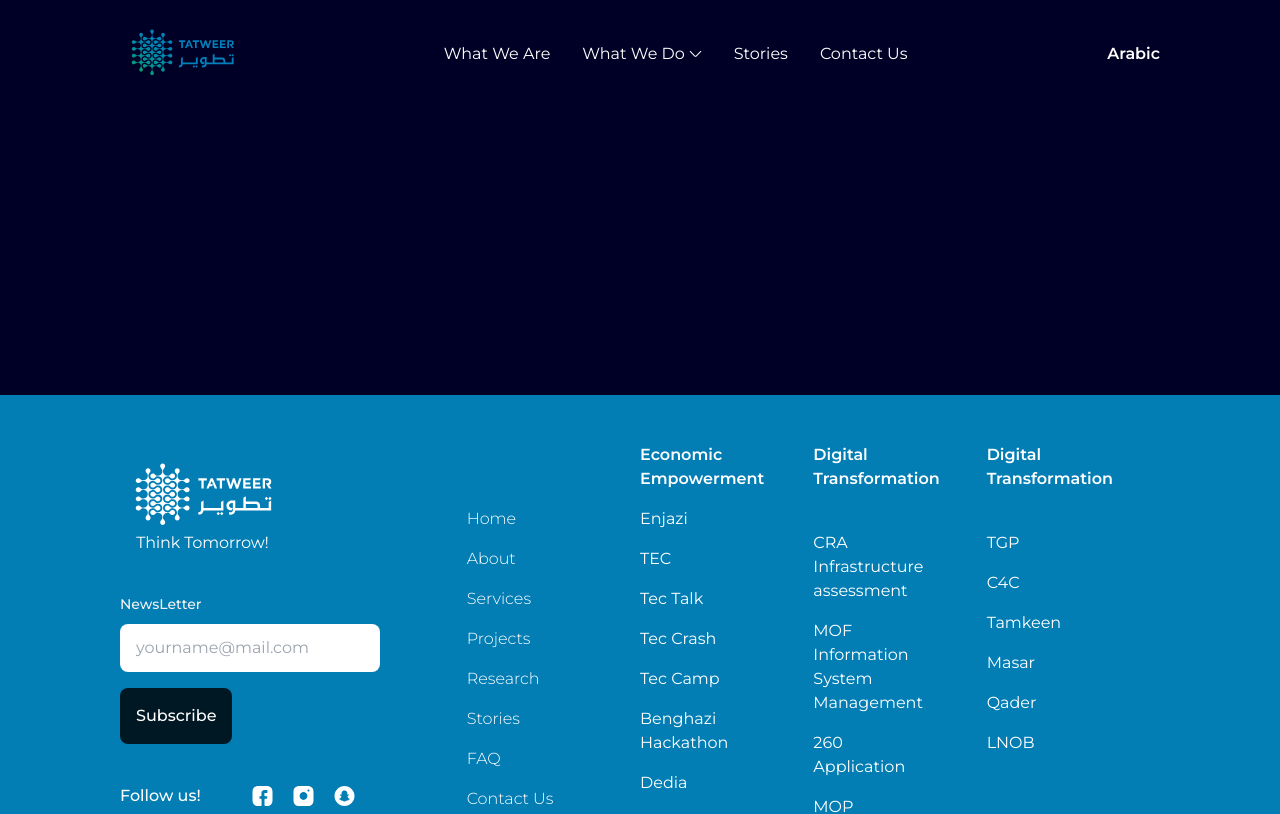
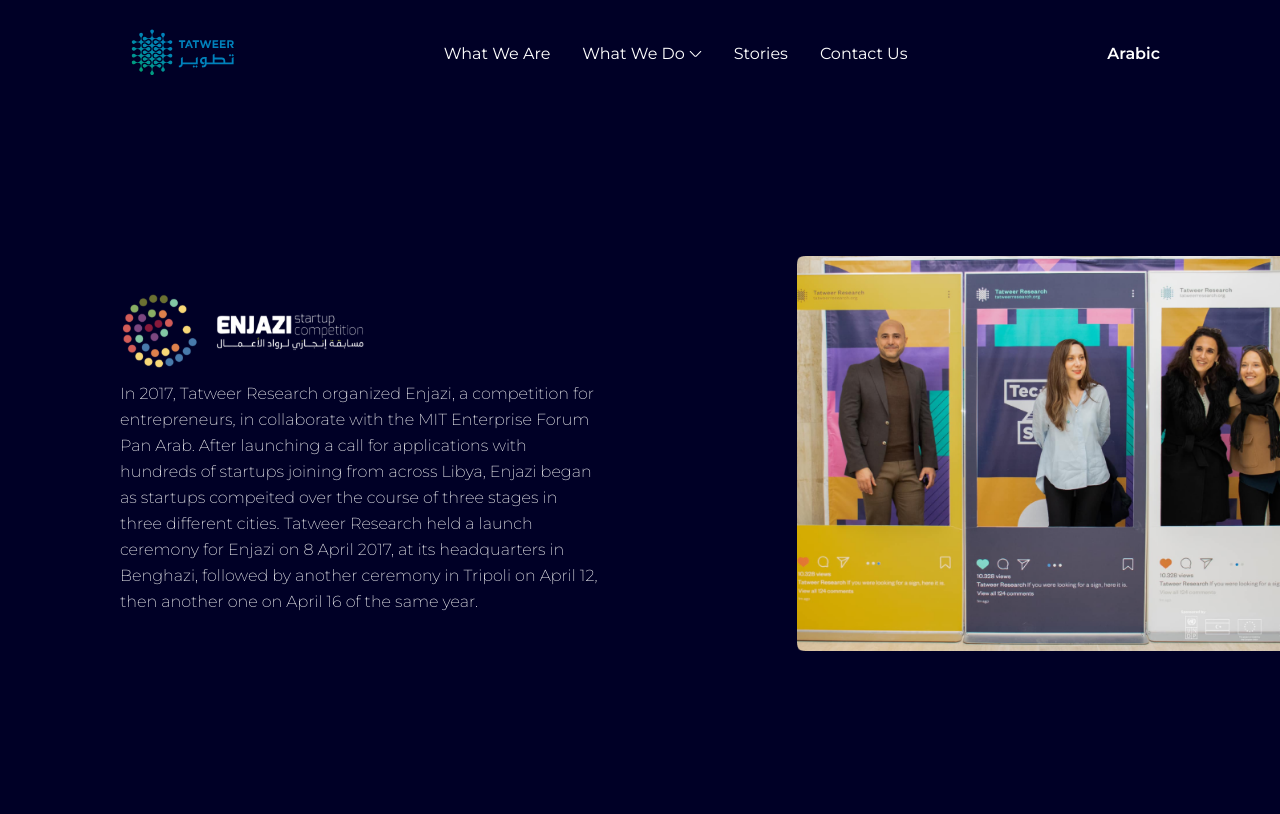
Before and after one commit to Abdullah-Jehani/Tatweer-Website, a Vue app: page /Projects/Enjazi in a window 1280 px wide. Shown: the top 814 px of the page. Built offline with nearby package versions, Linux system fonts and the light colour scheme.

Commit message:
added the projects view

```diff
--- /dev/null
+++ b/src/components/Projects/HerSectionComponent.vue
@@ -0,0 +1,23 @@
+<template>
+  <div
+    class="text-white grid grid-cols-12 w-full place-content-center place-items-center"
+  >
+    <div class="col-start-1 col-span-5">
+      <img :src="`/logo/${logo}`" alt="" />
+      <p class="font-extralight leading-relaxed mt-3">
+        {{ description }}
+      </p>
+    </div>
+    <div class="col-start-8 col-span-full">
+      <img :src="`/images/${image}`" alt="" />
+    </div>
+  </div>
+</template>
+
+<script setup>
+defineProps({
+  image: String,
+  logo: String,
+  description: String,
+});
+</script>
--- a/src/components/Stories/ProjectsSectionComponent.vue
+++ b/src/components/Stories/ProjectsSectionComponent.vue
@@ -10,8 +10,7 @@
           v-for="(value, index) in values"
           :key="index"
           class="flex items-center gap-2 pb-8 cursor-pointer"
-          @mouseover="hoverValue(index)"
-          @mouseleave="clearHover"
+          @click="selectProject(index)"
         >
           <img
             v-if="index === hoveredIndex"
@@ -41,7 +40,14 @@
         {{ values[hoveredIndex]?.description || values[0].description }}
       </p>
       <div class="mb-8">
-        <ButtonComponent>Read More</ButtonComponent>
+        <router-link
+          :to="{
+            name: 'ProjectsView',
+            params: { projectName: values[hoveredIndex].project },
+          }"
+        >
+          <ButtonComponent>Read More</ButtonComponent>
+        </router-link>
       </div>
 
       <div class="w-full overflow-hidden">
@@ -68,8 +74,8 @@
 <script setup>
 import { ref } from "vue";
 import ButtonComponent from "../../components/main/ButtonComponent.vue";
+
 const hoveredIndex = ref(0);
-const lastHoveredIndex = ref(0);
 
 const values = [
   {
@@ -77,91 +83,83 @@
     description:
       "In 2017, Tatweer Research organized Enjazi, a competition for entrepreneurs, in collaborate with the MIT Enterprise Forum Pan Arab. After launching a call for applications with hundreds of startups joining from across Libya, Enjazi began as startups compeited over the course of three stages in three different cities. Tatweer Research held a launch ceremony for Enjazi on 8 April 2017, at its headquarters in Benghazi, followed by another ceremony in Tripoli on April 12, then another one on April 16 of the same year.",
     image: "/images/Enjazi.png",
+    project: "Enjazi",
   },
   {
     name: "Tatweer Entrepruenuer Campus (TEC)",
     description: "Approaching challenges with optimism and resilience.",
     image: "/images/Positivity.png",
+    project: "Enjazi",
   },
   {
     name: "TEC Talk",
     description: "Prioritizing forward-thinking solutions for Libya's future.",
     image: "/images/Innovation.png",
+    project: "Tatweer Entrepruenuer Campus (TEC)",
   },
   {
     name: "TEC Camp",
     description: "Embracing new ideas and diverse perspectives.",
     image: "/images/OpenMindedness.png",
+    project: "Enjazi",
   },
   {
     name: "TEC Crash",
     description: "Developing the skills and talents of Libya’s people.",
     image: "/images/InvestmentInHumanCapital.png",
+    project: "Enjazi",
   },
   {
     name: "Benghazi Hackathon",
     description: "Developing the skills and talents of Libya’s people.",
     image: "/images/InvestmentInHumanCapital.png",
+    project: "Enjazi",
   },
   {
     name: "Bedaya",
     description: "Developing the skills and talents of Libya’s people.",
     image: "/images/InvestmentInHumanCapital.png",
+    project: "Enjazi",
   },
   {
     name: "Impact Fund",
     description: "Developing the skills and talents of Libya’s people.",
     image: "/images/InvestmentInHumanCapital.png",
+    project: "Enjazi",
   },
   {
     name: "AgriTEC",
     description: "Developing the skills and talents of Libya’s people.",
     image: "/images/InvestmentInHumanCapital.png",
+    project: "Enjazi",
   },
   {
     name: "TEC+ Business Accelerator",
     description: "Developing the skills and talents of Libya’s people.",
+    project: "Enjazi",
     image: "/images/InvestmentInHumanCapital.png",
   },
   {
     name: "Public-Private Dialogues",
     description: "Developing the skills and talents of Libya’s people.",
     image: "/images/InvestmentInHumanCapital.png",
+    project: "Enjazi",
   },
   {
     name: "Deraya",
     description: "Developing the skills and talents of Libya’s people.",
     image: "/images/InvestmentInHumanCapital.png",
+    project: "Enjazi",
   },
   {
     name: "Al-Mreisa Free Zone",
     description: "Developing the skills and talents of Libya’s people.",
     image: "/images/InvestmentInHumanCapital.png",
+    project: "Enjazi",
   },
 ];
 
-function hoverValue(index) {
-  lastHoveredIndex.value = hoveredIndex.value;
+function selectProject(index) {
   hoveredIndex.value = index;
 }
-
-function clearHover() {
-  hoveredIndex.value = 0;
-}
 </script>
-
-<style scoped>
-.relative {
-  position: relative;
-}
-
-.absolute {
-  position: absolute;
-  top: 0;
-  left: 0;
-}
-
-.transition-opacity {
-  transition: opacity 0.3s ease;
-}
-</style>
--- a/src/router/index.js
+++ b/src/router/index.js
@@ -2,6 +2,7 @@
 import HomeView from "../views/Home/HomeView.vue";
 import WhatWeDoView from "../views/WhatWeDo/WhatWeDoView.vue";
 import StoriesView from "../views/Stories/StoriesView.vue";
+import ProjectsView from "../views/Projects/ProjectsView.vue";
 
 const routes = [
   {
@@ -19,6 +20,12 @@
     name: "StoriesView",
     component: StoriesView,
   },
+  {
+    path: "/Projects/:projectName",
+    name: "ProjectsView",
+    component: ProjectsView,
+    props: true,
+  },
 ];
 
 const router = createRouter({
--- /dev/null
+++ b/src/views/Projects/ProjectsView.vue
@@ -0,0 +1,20 @@
+<template>
+  <div
+    class="grid grid-cols-12 w-full pl-8 md:pl-[120px] mb-36"
+    :style="{ height: 'calc(100vh - 107px)' }"
+  >
+    <HerSectionComponent
+      image="HeroEnjazi.png"
+      logo="Enjazi.svg"
+      :description="EnjaziDescription"
+      class="col-start-1 col-span-full"
+    />
+  </div>
+</template>
+
+<script setup>
+import HerSectionComponent from "../../components/Projects/HerSectionComponent.vue";
+
+const EnjaziDescription =
+  "In 2017, Tatweer Research organized Enjazi, a competition for entrepreneurs, in collaborate with the MIT Enterprise Forum Pan Arab. After launching a call for applications with hundreds of startups joining from across Libya, Enjazi began as startups compeited over the course of three stages in three different cities. Tatweer Research held a launch ceremony for Enjazi on 8 April 2017, at its headquarters in Benghazi, followed by another ceremony in Tripoli on April 12, then another one on April 16 of the same year.";
+</script>
```
Also changed, not shown: public/images/HeroEnjazi.png (added), public/logo/Enjazi.svg (added).
